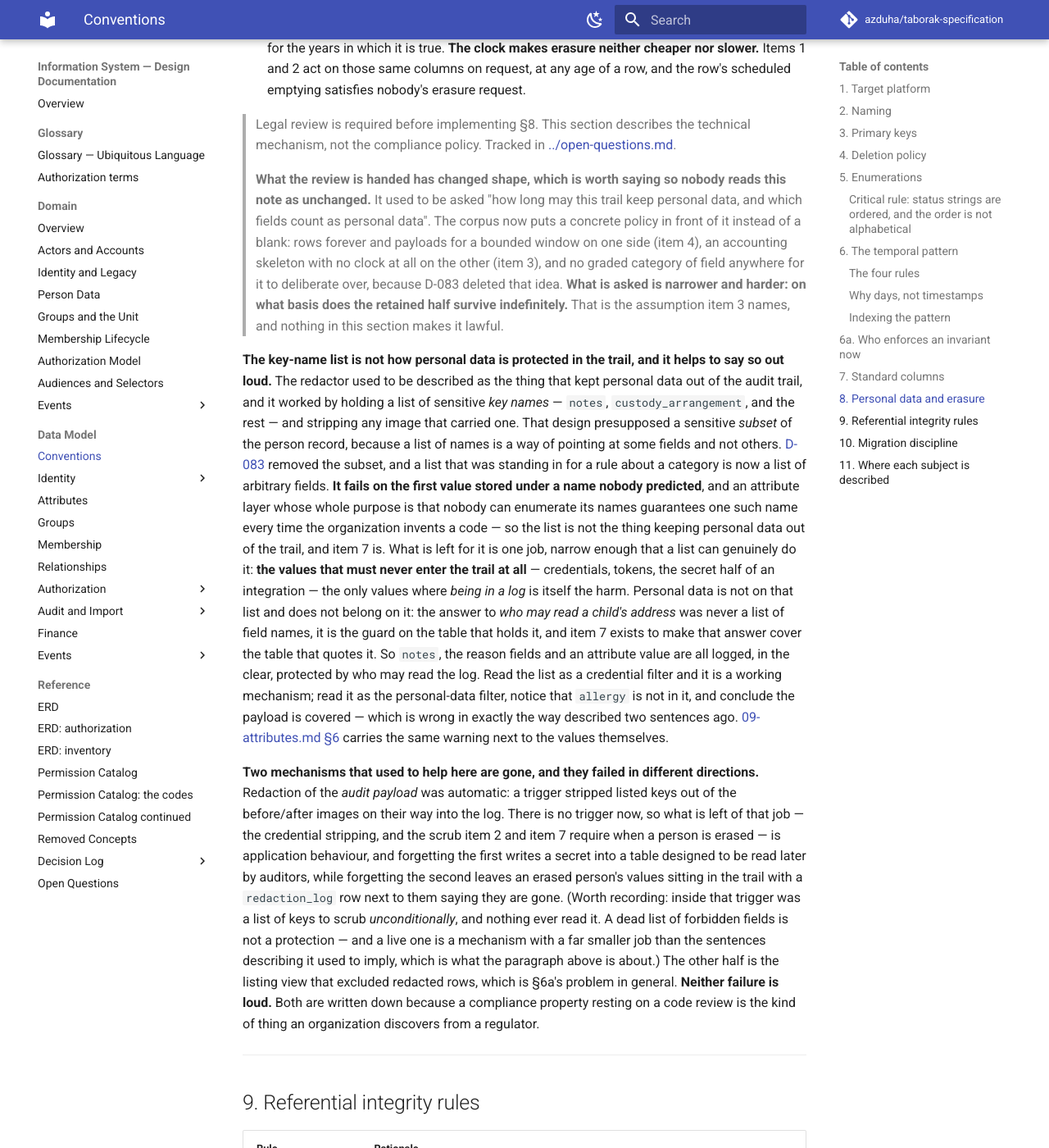
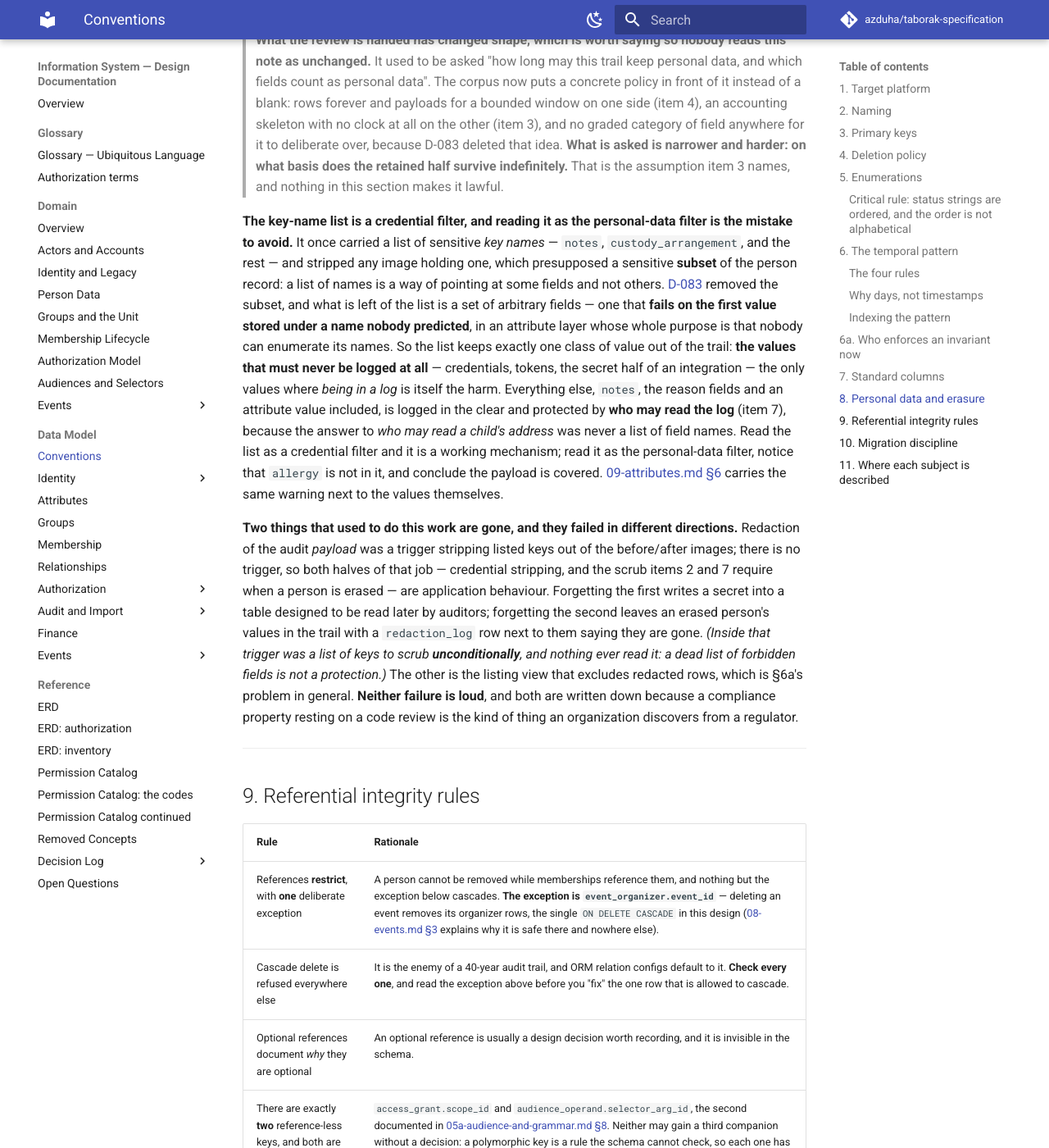
Before and after one commit to azduha/taborak-specification, an MkDocs documentation site: the page built from docs/data-model/00-conventions.md, in a window 1280 px wide and 1400 px high, scrolled down 11062 px. Shown: the whole window at 82% size. Built offline with MkDocs 1.6.1 and Material for MkDocs 9.7.7, drawn with Linux system fonts in a browser that asks for light colours; comment, search, counter and statistics services are not loaded; some of the changed text lies outside the part shown.

Commit message:
Make the conventions page about the conventions, not about what they survived
`data-model/00-conventions.md` is the file the folder tells a reader to open first, and three of its
sections opened by explaining what they used to contain.

- §3's rule — compare ordered status strings by rank, never lexicographically — is kept whole, including
  [D-012](docs/decisions/round-01a.md)'s bug, because that bug is why the section exists. What goes is the
  separate 9-line paragraph announcing that the ladder is deleted and that the mistake is "no longer
  constructible": the vocabulary is now named inside the rule as the one it was written for, and the
  generalization stays, which is the only reason a rule about a deleted column belongs in a live file.
- §6a began "This section did not exist before D-072." It begins with what it is for: the constraints live in
  migrations now, which moved a responsibility.
- §8's item 4 began by quoting what the item "used to read" — a sentence about health and safeguarding
  records pointing at data [D-083](docs/decisions/round-07-08.md) dissolved — and then took twelve lines to
  reach the store the item is actually about. It states the absence once (there is no separate health store
  for such a rule to live in) and gets to `audit_log` in three.
- **The key-name list paragraph was right and 20 lines long**, with the argument in the middle of it. Its
  claim — the list is a credential filter, and reading it as the personal-data filter is how a reader
  concludes `allergy` is covered when it is not — now leads, and the retired design is three sentences
  inside it rather than a preamble before it. Same for the two mechanisms that failed quietly: the
  anecdote about the unread list inside the deleted trigger survives as a parenthetical, not a paragraph.
- §9's cascade row had a parenthetical recording that the row previously said "nothing cascades", which was
  false while the design shipped a cascade. The exception and its pointer are the useful content; the
  correction's history is gone.

549 lines to 533, and zero `~~` before and after — this page's problem was never strikethrough, it was
narration. Strict build with zero warnings, 0 dead links, 0 dead anchors over 2833 fragment links and
55 files, and no identifier lost from the corpus.

Co-Authored-By: Claude Code <noreply@anthropic.com>

```diff
--- a/docs/data-model/00-conventions.md
+++ b/docs/data-model/00-conventions.md
@@ -159,25 +159,20 @@ Why, given that native enums are more compact:
 - An allowed-value list is visible in schema introspection and in every migration tool, which
   makes review and diffing straightforward.
 
-**This section used to carry the `CREATE TABLE` and `CHECK` syntax that expressed it.** D-072
-deleted it, and the rule it expressed is unchanged: the vocabulary lives with the entity, the
-values are closed, and the vocabulary is reviewable without reading application code.
+**The rule, in the words D-072 left behind when it took the `CREATE TABLE` and `CHECK` syntax out**: the
+vocabulary lives with the entity, the values are closed, and the vocabulary is reviewable without reading
+application code.
 
 ### Critical rule: status strings are ordered, and the order is not alphabetical
 
-Several status columns have a **meaningful progression**, and code must compare by **rank**,
-never by string. The rule outlived the vocabulary it was written for, so read it as a rule about the
-next ordered column you add, not about the one that used to sit here.
-
-**The ladder that used to be the example is gone.** `revoked`(0) / `view`(10) / `contribute`(20) /
-`manage`(30) / `admin`(40) was deleted by
-[D-099](../decisions/round-10a.md#d-099--a-grant-allows-or-denies-one-permission-there-is-no-level-and-no-locality):
-a grant names one permission code and its effect is `allow` or `deny`, so there is no ladder to rank and
-the mistake this section existed to prevent — `'admin' < 'contribute'` alphabetically, which ranked *full
-control including granting access* **below** *read and add* with no error, no failed test and no log line
-([D-012](../decisions/round-01a.md#d-012--status-strings-compare-by-rank-never-lexicographically)) — is
-**no longer constructible**. That is a better fix than the guard was, and the guard stays in this file
-because the next ordered vocabulary will need it.
+Several status columns have a **meaningful progression**, and code must compare by **rank**, never by
+string. Read this as a rule about the next ordered column you add: the vocabulary it was written for —
+`revoked`, `view`, `contribute`, `manage`, `admin`, ranked inside the strings — is gone, because
+[D-099](../decisions/round-10a.md#d-099--a-grant-allows-or-denies-one-permission-there-is-no-level-and-no-locality)
+made a grant name one permission code whose effect is `allow` or `deny`. **The mistake generalizes and the
+vocabulary did not.** Comparing strings ranked `admin` **below** `contribute` — full control including
+granting access, under read and add — with no error, no failed test and no log line
+([D-012](../decisions/round-01a.md#d-012--status-strings-compare-by-rank-never-lexicographically)).
 
 **And the survivor is the dangerous shape, not the safe one.** One ordered vocabulary is left: a
 guardian's right over a child is `none`, `view`, or `write`
@@ -190,9 +185,9 @@ first comparison; this one is a trap set for whoever extends the list. So:
 - **Never compare the right to itself as a string.** Ask whether the permission being checked is a `read`
   or a `write` (`permission.right_kind`, D-099) and whether the guardian's right covers that kind.
   The comparison is against a column on the permission, not between two words.
-- **"One ladder, every ladder" is withdrawn** — there is no longer a master scale for a guardian's right
-  to be a slice of. The replacement is the smaller claim: **one comparison, one column.** Adding a second
-  way to rank rights is how a guardian ends up able to do *more* than the adult who holds the grant.
+- **One comparison, one column.** There is no master scale that a guardian's right is a slice of, and
+  adding a second way to rank rights is how a guardian ends up able to do *more* than the adult who holds
+  the grant.
 
 When adding any new ordered vocabulary, ask the same two questions this section has always asked: is it
 data with a stored rank, or is it this rule wearing a name — and if it is data, does a string comparison
@@ -256,8 +251,8 @@ Two access paths carry the load and both must exist when the schema is generated
 
 ## 6a. Who enforces an invariant now
 
-**This section did not exist before D-072. It exists because deleting the constraints moved
-responsibility, and a moved responsibility that nobody names is a responsibility nobody holds.**
+**This section exists because the constraints live in migrations now, which moved a responsibility — and a
+moved responsibility that nobody names is a responsibility nobody holds.**
 
 Every data-model document in this folder states its rules as prose: "no two open rows may
 overlap", "at most one primary contact", "a revoked grant must name who revoked it". Prose does
@@ -369,16 +364,15 @@ Requirements the design must satisfy:
    uncertainty about that half reaches nothing on this side:** the erasure in items 1 and 2 is immediate
    and absolute, and would be if the retained half were cut to a single year tomorrow.
 4. **Whatever keeps its own retention policy must be able to see `person.redacted_at`, and erasure
-   reaching it is a rule that store has to implement.** This item used to read "health and
-   safeguarding records have separate retention rules and are out of scope for this document", which
-   pointed at a body of data that [D-083](../decisions/round-07-08.md#d-083--there-is-no-medical-record-personal-data-is-one-class-of-data)
-   has since dissolved: a diagnosis is an attribute value now, with the same access, protection and
-   retention as a shoe size ([09-attributes.md](09-attributes.md)), so there is no health store left
-   for the sentence to have pointed at. What survives is the other half, and it is worth keeping
-   precisely because it is easy to wave through: `audit_log` is the store this system has. Its retention
-   used to be an entirely open question and now has half an answer — **the rows are kept for the life of
-   the system and their payloads are emptied 24 months after they are written**
-   ([D-088](../decisions/round-07-08.md#d-088--the-accounting-skeleton-is-permanent-the-audit-trail-is-short);
+   reaching it is a rule that store has to implement.** There is no separate health or safeguarding store
+   for such a rule to live in: a diagnosis is an attribute value now, with the same access, protection and
+   retention as a shoe size
+   ([D-083](../decisions/round-07-08.md#d-083--there-is-no-medical-record-personal-data-is-one-class-of-data),
+   [09-attributes.md](09-attributes.md)). The store this system does have is `audit_log`, and this item is
+   worth keeping precisely because it is easy to wave through: its retention has half an answer — **the
+   rows are kept for the life of the system and their payloads are emptied 24 months after they are
+   written**
+([D-088](../decisions/round-07-08.md#d-088--the-accounting-skeleton-is-permanent-the-audit-trail-is-short);
    [06-audit-and-import.md §6](06b-redaction-and-checks.md#6-open-issues) keeps the legal half that remains) —
    and a redaction that stops at the business tables while the trail keeps the erased values is a
    redaction that failed in the one place a regulator looks. **The window is a ceiling on how long a value
@@ -438,41 +432,31 @@ Requirements the design must satisfy:
 > deleted that idea. **What is asked is narrower and harder: on what basis does the retained half survive
 > indefinitely.** That is the assumption item 3 names, and nothing in this section makes it lawful.
 
-**The key-name list is not how personal data is protected in the trail, and it helps to say so out
-loud.** The redactor used to be described as the
-thing that kept personal data out of the audit trail, and it worked by holding a list of sensitive
-*key names* — `notes`, `custody_arrangement`, and the rest — and stripping any image that carried
-one. That design presupposed a sensitive *subset* of the person record, because a list of names is a
-way of pointing at some fields and not others. [D-083](../decisions/round-07-08.md#d-083--there-is-no-medical-record-personal-data-is-one-class-of-data)
-removed the subset, and a list that was standing in for a rule about a category is now a list of
-arbitrary fields. **It fails on the first value stored under a name nobody predicted**, and an
-attribute layer whose whole purpose is that nobody can enumerate its names guarantees one such name
-every time the organization invents a code — so the list is not the thing keeping personal data out
-of the trail, and item 7 is. What is left for it is one job, narrow enough that a list can genuinely
-do it: **the values that must never enter the trail at all** — credentials, tokens, the secret half
-of an integration — the only values where *being in a log* is itself the harm. Personal data is not
-on that list and does not belong on it: the answer to *who may read a child's address* was never a
-list of field names, it is the guard on the table that holds it, and item 7 exists to make that answer
-cover the table that quotes it. So `notes`, the reason fields and an attribute value are all logged,
-in the clear, protected by who may read the log. Read the list as a credential filter and it is a
-working mechanism; read it as the personal-data filter, notice that `allergy` is not in it, and
-conclude the payload is covered — which is wrong in exactly the way described two sentences ago.
-[09-attributes.md §6](09-attributes.md#6-erasure-retirement-and-the-audit-payload) carries the same
-warning next to the values themselves.
+**The key-name list is a credential filter, and reading it as the personal-data filter is the mistake to
+avoid.** It once carried a list of sensitive *key names* — `notes`, `custody_arrangement`, and the rest —
+and stripped any image holding one, which presupposed a sensitive **subset** of the person record: a list of
+names is a way of pointing at some fields and not others. [D-083](../decisions/round-07-08.md#d-083--there-is-no-medical-record-personal-data-is-one-class-of-data)
+removed the subset, and what is left of the list is a set of arbitrary fields — one that **fails on the first
+value stored under a name nobody predicted**, in an attribute layer whose whole purpose is that nobody can
+enumerate its names. So the list keeps exactly one class of value out of the trail: **the values that must
+never be logged at all** — credentials, tokens, the secret half of an integration — the only values where
+*being in a log* is itself the harm. Everything else, `notes`, the reason fields and an attribute value
+included, is logged in the clear and protected by **who may read the log** (item 7), because the answer to
+*who may read a child's address* was never a list of field names. Read the list as a credential filter and it
+is a working mechanism; read it as the personal-data filter, notice that `allergy` is not in it, and conclude
+the payload is covered. [09-attributes.md §6](09-attributes.md#6-erasure-retirement-and-the-audit-payload)
+carries the same warning next to the values themselves.
 
-**Two mechanisms that used to help here are gone, and they failed in different directions.**
-Redaction of the *audit payload* was automatic: a trigger stripped listed keys out of the before/after
-images on their way into the log. There is no trigger now, so what is left of that job — the credential
-stripping, and the scrub item 2 and item 7 require when a person is erased — is application behaviour,
-and forgetting the first writes a secret into a table designed to be read later by auditors, while
-forgetting the second leaves an erased person's values sitting in the trail with a `redaction_log` row
-next to them saying they are gone. (Worth recording: inside that trigger was a list of keys to scrub
-*unconditionally*, and nothing ever read it. A dead list of forbidden fields is not a protection — and a
-live one is a mechanism with a far smaller job than the sentences describing it used to imply, which is
-what the paragraph above is about.) The other half is
-the listing view that excluded redacted rows, which is §6a's problem in general.
-**Neither failure is loud.** Both are written down because a compliance property resting on a code
-review is the kind of thing an organization discovers from a regulator.
+**Two things that used to do this work are gone, and they failed in different directions.** Redaction of the
+audit *payload* was a trigger stripping listed keys out of the before/after images; there is no trigger, so
+both halves of that job — credential stripping, and the scrub items 2 and 7 require when a person is erased —
+are application behaviour. Forgetting the first writes a secret into a table designed to be read later by
+auditors; forgetting the second leaves an erased person's values in the trail with a `redaction_log` row next
+to them saying they are gone. *(Inside that trigger was a list of keys to scrub **unconditionally**, and
+nothing ever read it: a dead list of forbidden fields is not a protection.)* The other is the listing view
+that excludes redacted rows, which is §6a's problem in general. **Neither failure is loud**, and both are
+written down because a compliance property resting on a code review is the kind of thing an organization
+discovers from a regulator.
 
 ---
 
@@ -480,7 +464,7 @@ review is the kind of thing an organization discovers from a regulator.
 
 | Rule | Rationale |
 |------|-----------|
-| References **restrict**, with **one** deliberate exception | A person cannot be removed while memberships reference them, and nothing but the exception below cascades. **The exception is `event_organizer.event_id`** — deleting an event removes its organizer rows, the single `ON DELETE CASCADE` in this design ([08-events.md §3](08-events.md#3-event_organizer) explains why it is safe there and nowhere else). *(This row used to read "nothing cascades" and then "no cascading deletes anywhere", both of which were false while the design shipped that cascade; the correction is the point, not the wording.)* |
+| References **restrict**, with **one** deliberate exception | A person cannot be removed while memberships reference them, and nothing but the exception below cascades. **The exception is `event_organizer.event_id`** — deleting an event removes its organizer rows, the single `ON DELETE CASCADE` in this design ([08-events.md §3](08-events.md#3-event_organizer) explains why it is safe there and nowhere else). |
 | Cascade delete is refused everywhere else | It is the enemy of a 40-year audit trail, and ORM relation configs default to it. **Check every one**, and read the exception above before you "fix" the one row that is allowed to cascade. |
 | Optional references document *why* they are optional | An optional reference is usually a design decision worth recording, and it is invisible in the schema. |
 | There are exactly **two** reference-less keys, and both are polymorphic on purpose | `access_grant.scope_id` and `audience_operand.selector_arg_id`, the second documented in [05a-audience-and-grammar.md §8](05a-audience-and-grammar.md#8-audience--grants-that-target-a-set-of-people). Neither may gain a third companion without a decision: a polymorphic key is a rule the schema cannot check, so each one has to buy the orphan scan that covers it — §11 of that page, [Invariants to verify](05d-invariants-and-seed.md#11-invariants-to-verify), carries both scans and the nightly report that replaces the missing foreign key. *(This row used to read "`access_grant.scope_id` is the **one** reference-less key … nothing else may be", which had been false for several rounds by the time the round that widened `selector_arg_id` from three tables to five got written down. It is the same defect [D-104](../decisions/round-10b.md#d-104--a-permission-codes-last-segment-is-an-action-and-a-registry-that-prose-contradicts-is-a-fiction) was entered for, in a conventions page rather than a registry.)* |
```
